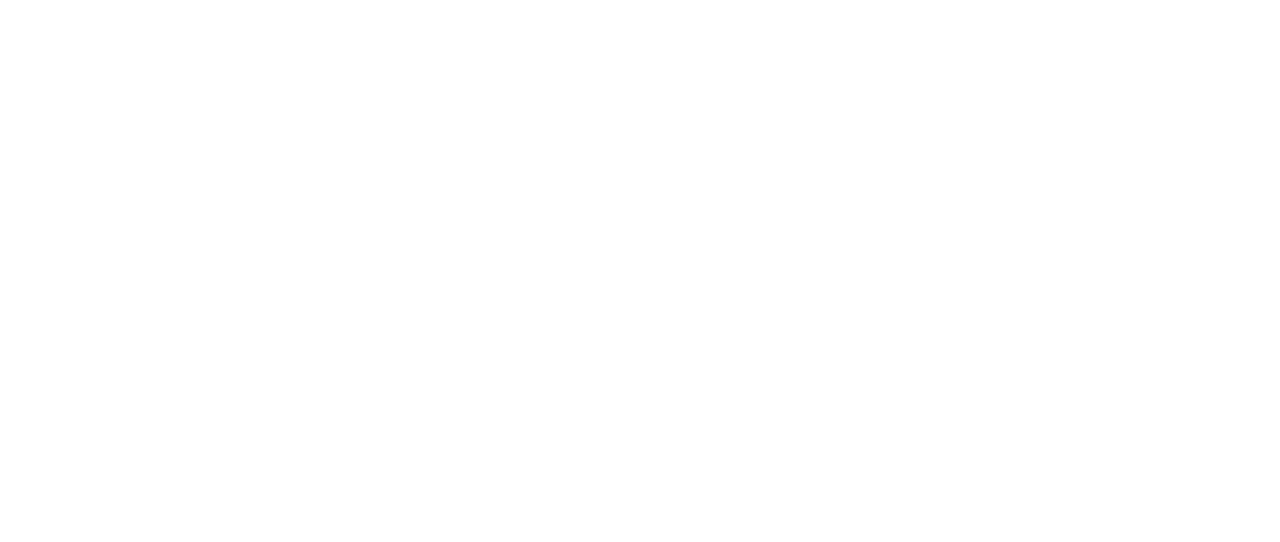
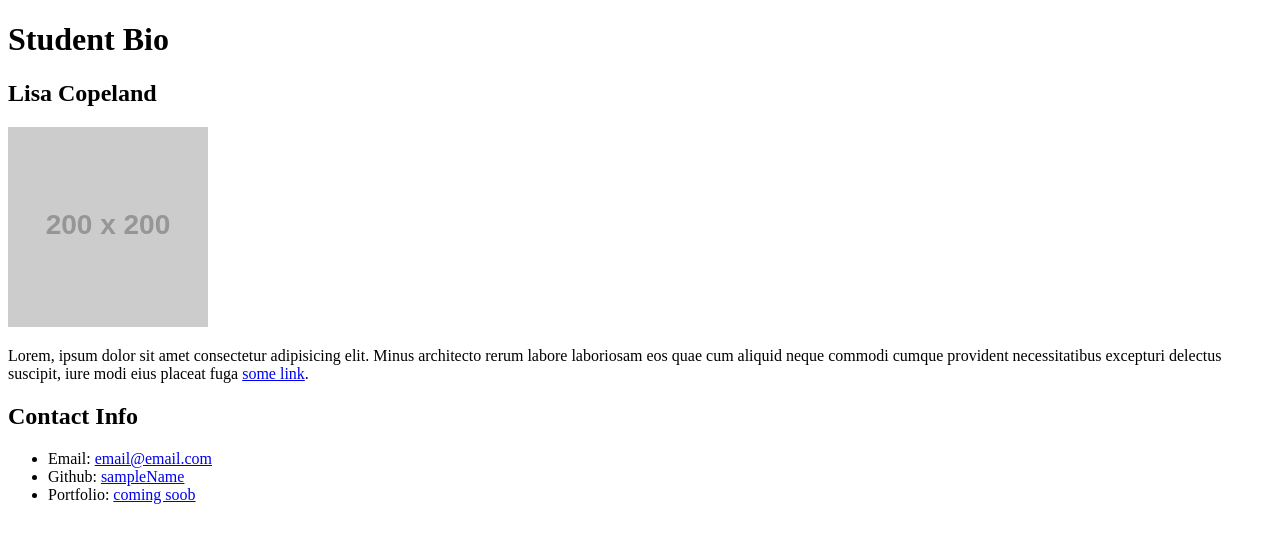
Before and after one commit to stopdaydreaming/htmlbio, a plain HTML site: page index.html in a window 1280 px wide. Drawn offline with Linux system fonts and the light colour scheme; placeholder pictures from the web are drawn by us.

Commit message:
add details to bio

```diff
--- a/index.html
+++ b/index.html
@@ -1,8 +1,19 @@
 <!DOCTYPE html>
 <head>
-    <title>HTML Bio</title>
+    <title>Student Bio</title>
 </head>
 <body>
+    <h1>Student Bio</h1>
+    <h2>Lisa Copeland</h2>
+    <img src="http://placehold.jp/200x200.png" alt="bio">
+    <p>Lorem, ipsum dolor sit amet consectetur adipisicing elit. Minus architecto rerum labore laboriosam eos quae cum aliquid neque commodi cumque provident necessitatibus excepturi delectus suscipit, iure modi eius placeat fuga <a href="#">some link</a>.</p>
 
+    <h2>Contact Info</h2>
+
+    <ul>
+        <li>Email: <a href="#">email@email.com</a></li>
+        <li>Github: <a href="#">sampleName</a></li>
+        <li>Portfolio: <a href="#">coming soob</a></li>
+    </ul>
 </body>
 </html>
```
